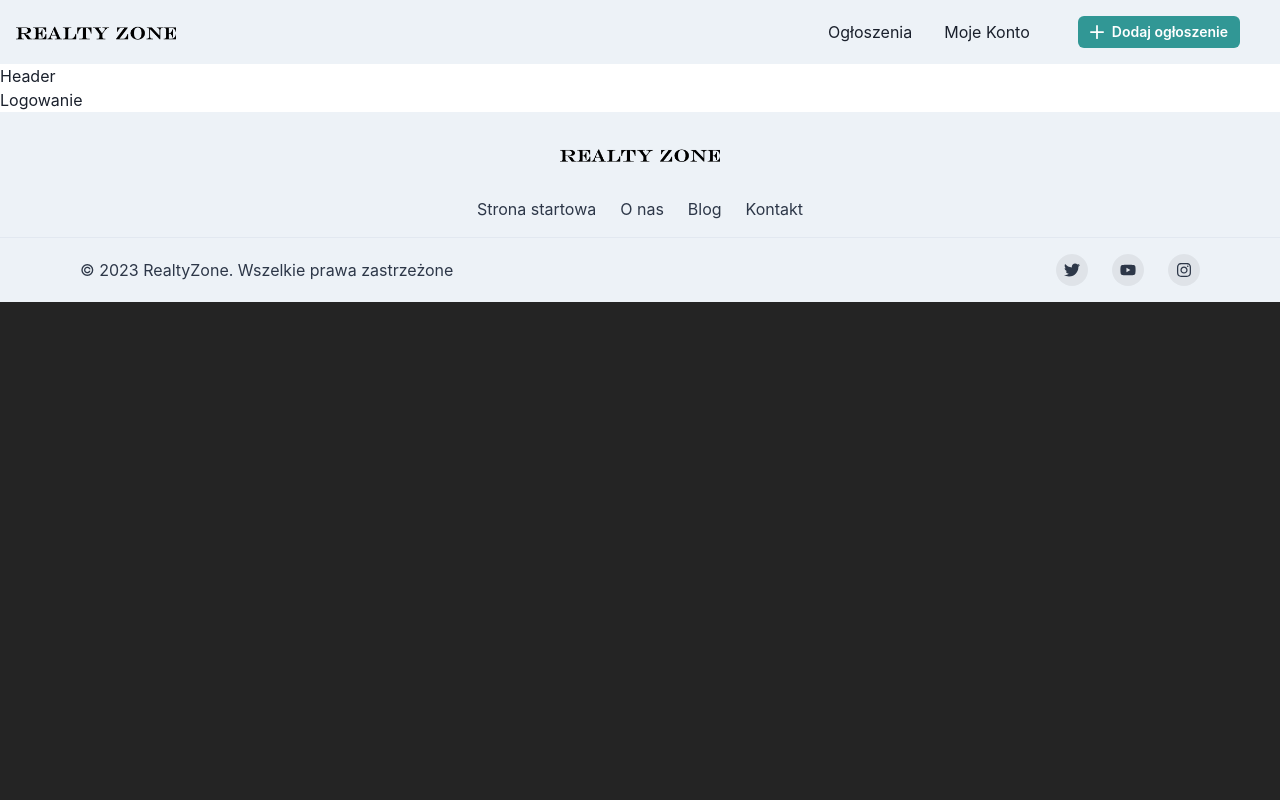
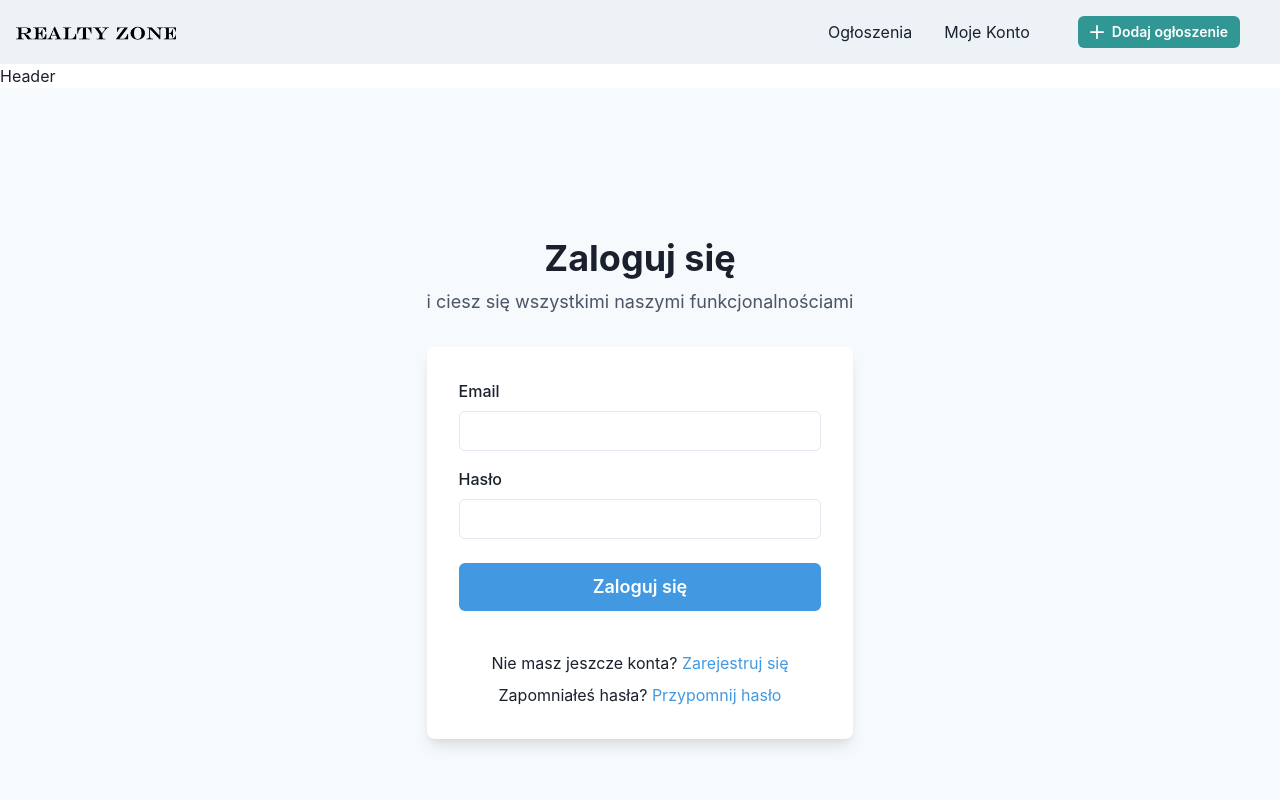
Before and after one commit to Przekol/realty-zone-frontend, a React (Vite) app: page /sign-in in a window 1280 px wide. Shown: the top 800 px of the page. Built offline with nearby package versions, Linux system fonts and the light colour scheme.

Commit message:
Component SignIp implementation

```diff
--- a/src/data/links.ts
+++ b/src/data/links.ts
@@ -24,3 +24,12 @@ export const socialLinks: SocialLink[] = [
 ];
 
 export const signupLinks: FormLink[] = [{ to: ROUTES.signIn, label: 'Zaloguj się', text: 'Masz już konto?' }];
+
+export const signInLinks: FormLink[] = [
+  { to: ROUTES.signUp, label: 'Zarejestruj się', text: 'Nie masz jeszcze konta?' },
+  {
+    to: ROUTES.forgetPassword,
+    label: 'Przypomnij hasło',
+    text: 'Zapomniałeś hasła?',
+  },
+];
--- a/src/pages/SignIn/SignIn.tsx
+++ b/src/pages/SignIn/SignIn.tsx
@@ -1,5 +1,29 @@
+import { FormControl, FormLabel, Input, Stack } from '@chakra-ui/react';
 import React from 'react';
 
+import { FormButton, FormCard, FormContainer, FormFooter, FormHeading } from '../../components/Form';
+import { signInLinks } from '../../data/links';
+
 export const SignIn = () => {
-  return <div>Logowanie</div>;
+  return (
+    <FormContainer>
+      <Stack spacing={8} mx={'auto'} maxW={'lg'} py={12} px={6}>
+        <FormHeading title='Zaloguj się' description='i ciesz się wszystkimi naszymi funkcjonalnościami' />
+        <FormCard>
+          <Stack spacing={4}>
+            <FormControl id='email'>
+              <FormLabel>Email</FormLabel>
+              <Input type='email' />
+            </FormControl>
+            <FormControl id='password'>
+              <FormLabel>Hasło</FormLabel>
+              <Input type='password' />
+            </FormControl>
+            <FormButton>Zaloguj się</FormButton>
+            <FormFooter links={signInLinks} />
+          </Stack>
+        </FormCard>
+      </Stack>
+    </FormContainer>
+  );
 };
```
